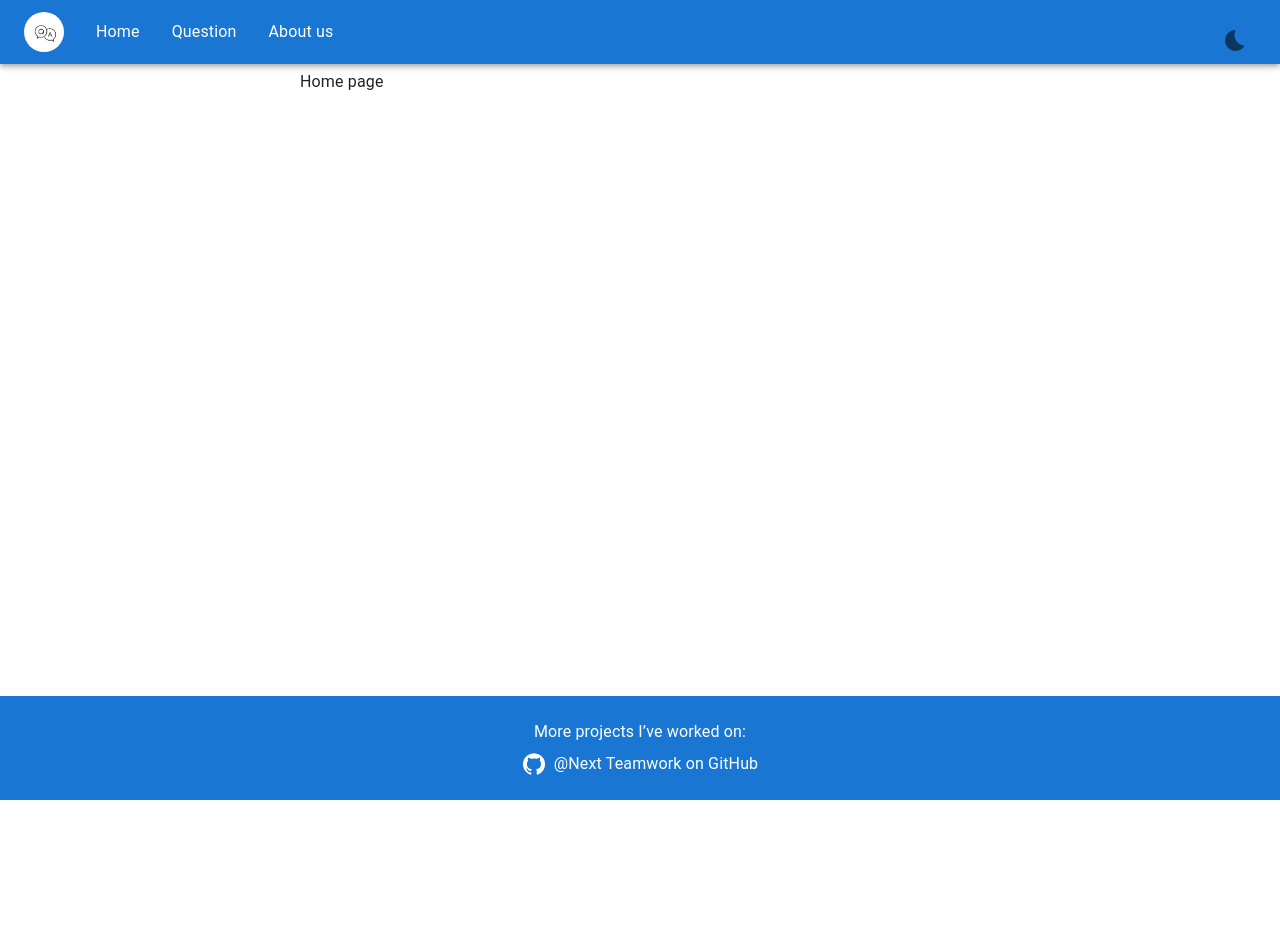
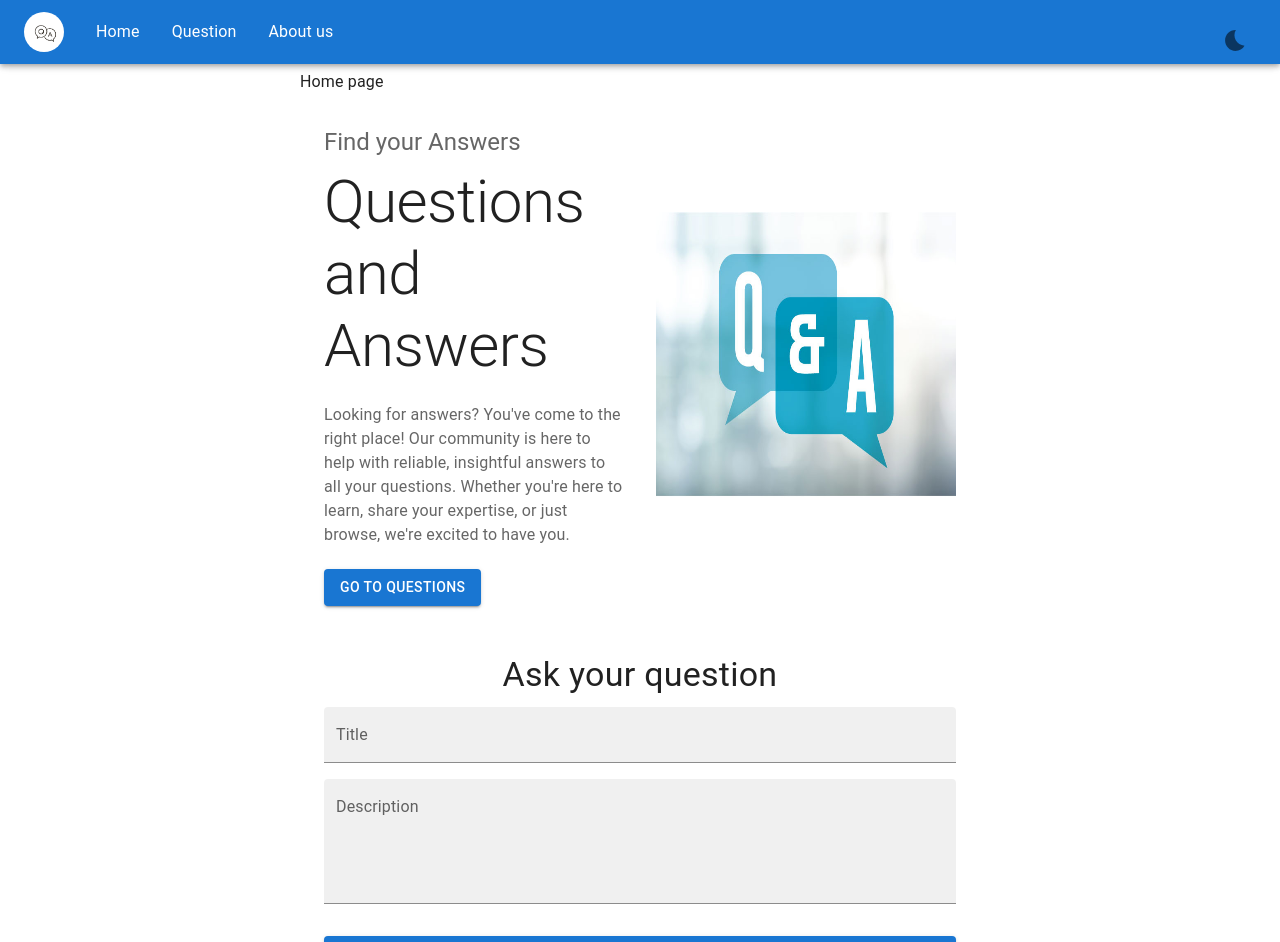
Before and after one commit to Hanie-Bp/nextjs-teamwork, a Next.js app: page / in a window 1280 px wide. Shown: the top 942 px of the page. Before the commit the page ends 800 px from the top, so only its background shows below. Built offline with nearby package versions, Linux system fonts and the light colour scheme.

Commit message:
homepage and modal  with questionform

```diff
--- a/src/app/layout.jsx
+++ b/src/app/layout.jsx
@@ -5,6 +5,7 @@ import CssBaseline from "@mui/material/CssBaseline";
 import Header from "@/components/Header";
 import { Box, Container } from "@mui/material";
 import Footer from "@/components/Footer";
+
 
 export default function RootLayout({ children }) {
   const [mode, setMode] = useState("light");
--- a/src/app/page.jsx
+++ b/src/app/page.jsx
@@ -1,3 +1,4 @@
+import HomePage from "@/components/HomePage";
 import { Box, Button, Typography } from "@mui/material";
 
 export const metadata = {
@@ -9,6 +10,7 @@ export default function Home() {
   return (
     <Box>
       <Typography>Home page</Typography>
+     <HomePage/>
     </Box>
   );
 }
--- a/src/components/Header.jsx
+++ b/src/components/Header.jsx
@@ -16,6 +16,7 @@ import Link from "next/link";
 import { usePathname } from "next/navigation";
 import DarkMode from "@/components/DarkMode";
 import { Avatar } from "@mui/material";
+import Home from "./HomePage";
 
 const drawerWidth = 240;
 const links = [
--- /dev/null
+++ b/src/components/HomePage.jsx
@@ -0,0 +1,76 @@
+'use client'
+
+import React, { useState } from 'react';
+import QuestionForm from './QuestionsForm';
+import { Container, Typography, Stack, Box, Button } from '@mui/material';
+import Image from 'next/image';
+
+const HomePage = () => {
+  const [questions, setQuestions] = useState([]);
+
+  const handleSaveQuestion = (questionData) => {
+
+    const storedQuestions = JSON.parse(localStorage.getItem('questions')) || [];
+
+
+    const updatedQuestions = [...storedQuestions, questionData];
+
+
+    localStorage.setItem('questions', JSON.stringify(updatedQuestions));
+
+
+    setQuestions(updatedQuestions);
+  };
+
+  return (
+    <Container sx={{ mt: 4 }}>
+        <Stack
+          direction={{ xs: "column", md: "row" }}
+          alignItems="center"
+          justifyContent="space-between"
+          spacing={4}
+        >
+
+          <Box>
+            <Typography variant="h5" color="textSecondary" gutterBottom>
+              Find your Answers
+            </Typography>
+            <Typography variant="h2" gutterBottom>
+              Questions and Answers
+            </Typography>
+            <Typography variant="body1" color="textSecondary" gutterBottom>
+              Looking for answers? You've come to the right place! Our community
+              is here to help with reliable, insightful answers to all your
+              questions. Whether you're here to learn, share your expertise, or
+              just browse, we're excited to have you.
+            </Typography>
+            <Button
+              href="/questions"
+              variant="contained"
+              color="primary"
+              sx={{ mt: 2 }}
+            >
+              Go to Questions
+            </Button>
+          </Box>
+
+
+          <Box>
+            <Image
+              src="/images/Q_A_InsightsHeader_5.jpg"
+              width={300}
+              height={300}
+              alt="Q & A Illustration"
+            />
+          </Box>
+        </Stack>
+
+
+      <QuestionForm onSave={handleSaveQuestion} />
+
+
+    </Container>
+  );
+};
+
+export default HomePage;
--- /dev/null
+++ b/src/components/Modal.jsx
@@ -0,0 +1,81 @@
+// import React from 'react';
+// import { Modal, Box, Typography, Button } from '@mui/material';
+
+
+// const ConfirmModal = ({ open, onClose, onConfirm, title, description }) => {
+//   return (
+//     <Modal
+//       open={open}
+//       onClose={onClose}
+//       aria-labelledby="modal-title"
+//       aria-describedby="modal-description"
+//     >
+//       <Box sx={{ ...style, width: 400 }}>
+//         <Typography id="modal-title" variant="h6" component="h2">
+//           Are You Sure ?
+//         </Typography>
+
+//          {/* <Typography id="modal-description" sx={{ mt: 2 }}>
+//            Title: <strong>{title}</strong>
+
+//          </Typography>
+//          <Typography id="modal-description" sx={{ mt: 2 }}>
+//            Are you sure you want to submit the question: <strong>{description}</strong>?
+//          </Typography> */}
+//         <Button onClick={onConfirm} color="primary" variant="contained" sx={{ mt: 2 }}>
+//           Yes
+//         </Button>
+//         <Button onClick={onClose} color="secondary" variant="outlined" sx={{ mt: 2, ml: 2 }}>
+//           Cancel
+//         </Button>
+//       </Box>
+//     </Modal>
+//   );
+// };
+
+// const style = {
+//   position: 'absolute',
+//   top: '50%',
+//   left: '50%',
+//   transform: 'translate(-50%, -50%)',
+//   bgcolor: 'background.paper',
+//   boxShadow: 24,
+//   p: 4,
+// };
+
+// export default ConfirmModal;
+
+
+
+
+
+import React from "react";
+import { Dialog, DialogActions, DialogContent, DialogTitle, Button, Box } from "@mui/material";
+
+const ConfirmationModal = ({ open, onClose, onConfirm, title, message }) => {
+  return (
+    <Dialog open={open} onClose={onClose}>
+    <Box
+      sx={{
+        width: 400,
+        // maxWidth: "100%",
+        // minHeight: 50,
+
+      }}
+    >
+      <DialogTitle>Are You Sure</DialogTitle>
+      <DialogContent>{message}</DialogContent>
+      <DialogActions>
+        <Button onClick={onClose} color="secondary">
+          Cancel
+        </Button>
+        <Button onClick={onConfirm} color="primary">
+          Yes
+        </Button>
+      </DialogActions>
+      </Box>
+    </Dialog>
+  );
+};
+
+export default ConfirmationModal;
--- /dev/null
+++ b/src/components/QuestionsForm.jsx
@@ -0,0 +1,85 @@
+import React, { useState } from 'react';
+import { useForm } from 'react-hook-form';
+import { TextField, Button, Box, Typography } from '@mui/material';
+import ConfirmModal from './Modal';
+
+const QuestionForm = ({ onSave }) => {
+  const { register, handleSubmit, formState: { errors }, reset } = useForm({
+    defaultValues: {
+      title: '',
+      description: '',
+    }
+  });
+
+  const [openModal, setOpenModal] = useState(false);
+  const [formData, setFormData] = useState(null);
+
+  const onSubmit = (data) => {
+    setFormData(data);
+    setOpenModal(true);
+  };
+
+  const handleCloseModal = () => setOpenModal(false);
+
+  const handleConfirm = () => {
+    onSave(formData);
+    setOpenModal(false);
+    reset();
+  };
+
+  return (
+    <>
+
+<Box sx={{ mt: 6, textAlign: "center" }}>
+          <Typography variant="h4" gutterBottom>
+            Ask your question
+          </Typography>
+          <form onSubmit={handleSubmit(onSubmit)}>
+            <Box>
+              <TextField
+                label="Title"
+                variant="filled"
+                fullWidth
+                sx={{ mb: 2 }}
+                {...register("title", { required: "Title is required" })}
+                error={!!errors.title}
+                helperText={errors.title?.message}
+              />
+            </Box>
+            <Box>
+              <TextField
+                label="Description"
+                variant="filled"
+                fullWidth
+                multiline
+                rows={4}
+                sx={{ mb: 2 }}
+                {...register("description", { required: "Description is required" })}
+                error={!!errors.description}
+                helperText={errors.description?.message}
+              />
+            </Box>
+            <Button
+              type="submit"
+              variant="contained"
+              color="primary"
+              fullWidth
+              sx={{  mt: 2 , mb:3 }}
+            >
+              Submit
+            </Button>
+          </form>
+        </Box>
+
+      <ConfirmModal
+        open={openModal}
+        title={formData?.title}
+        description={formData?.description}
+        onClose={handleCloseModal}
+        onConfirm={handleConfirm}
+      />
+    </>
+  );
+};
+
+export default QuestionForm;
```
Also changed, not shown: src/app/questions/page.jsx (+35 -0 lines), public/images/Q_A_InsightsHeader_5.jpg (added), public/images/download.jpg (added).
